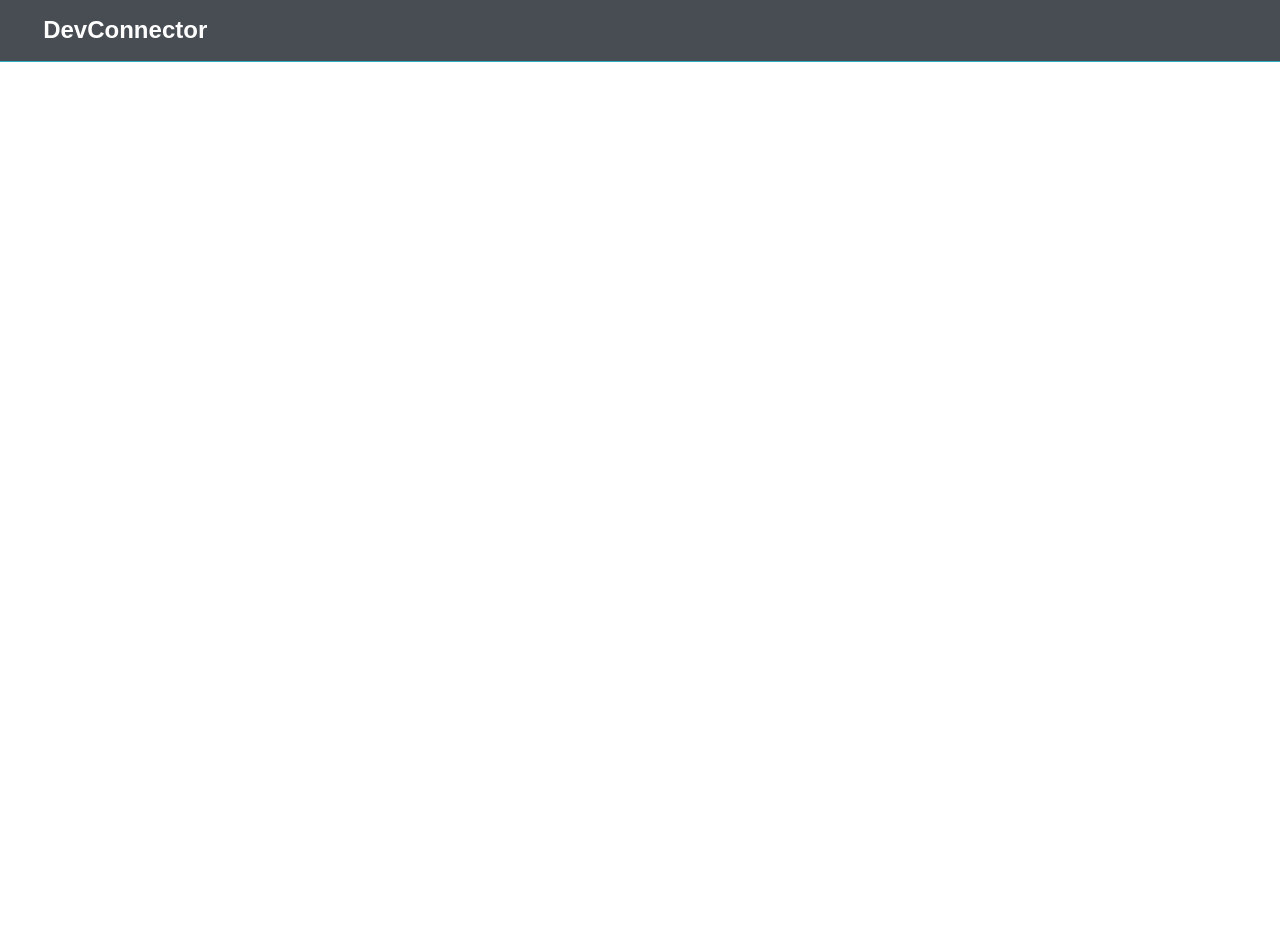
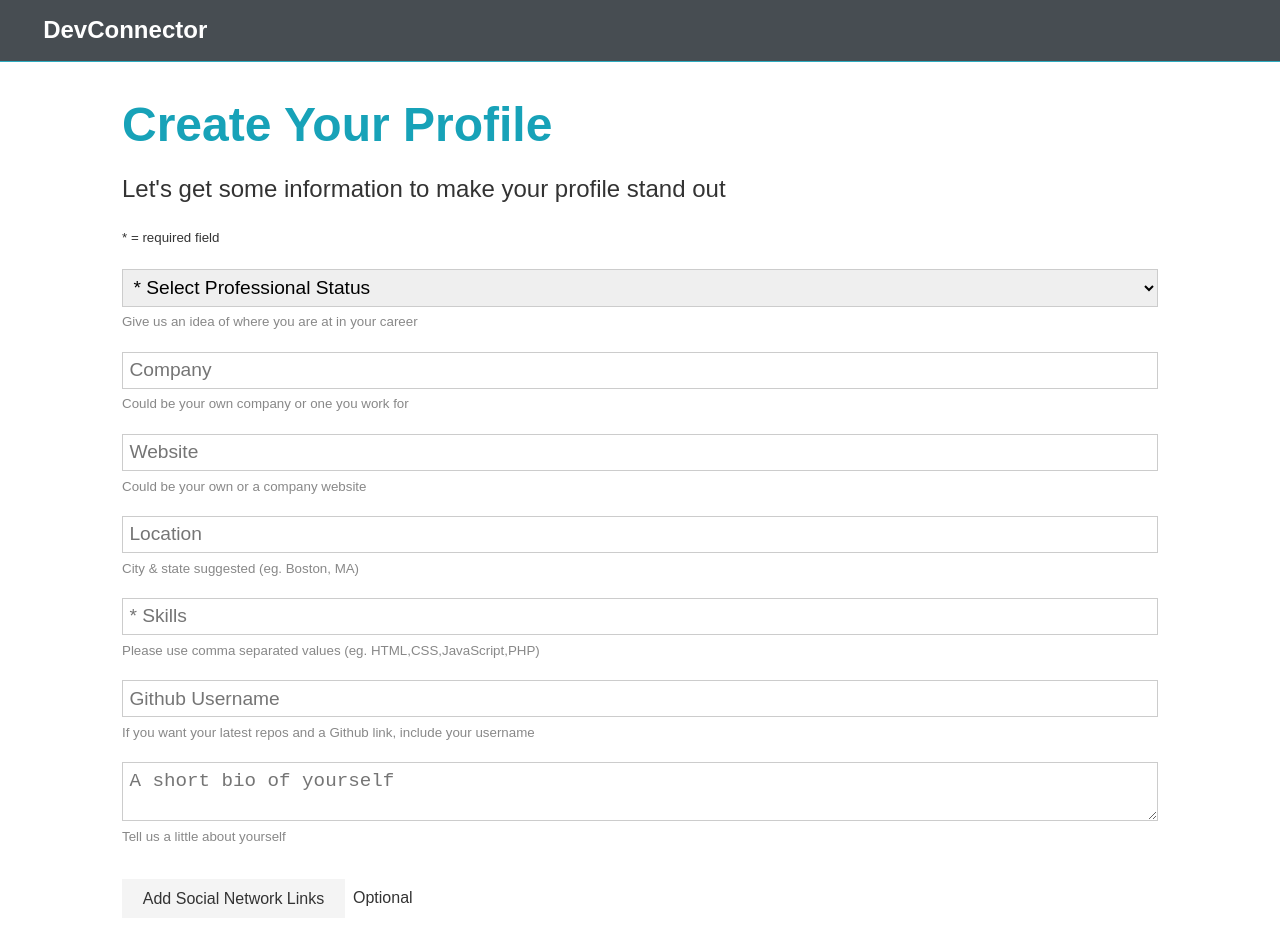
Before and after one commit to skmuddamsetty/dev-connector-revisit, a React (Create React App) app in the folder client/: page /create-profile in a window 1280 px wide. Shown: the top 952 px of the page. Before the commit the page ends 800 px from the top, so only its background shows below. Built offline with nearby package versions, Linux system fonts and the light colour scheme; no server answers; the HTML template or start-up script is replaced by a standard one.

Commit message:
47. CreateProfile Component

```diff
--- a/client/src/App.js
+++ b/client/src/App.js
@@ -14,6 +14,7 @@
 import Dashboard from './components/dashboard/Dashboard';
 import PrivateRoute from './components/routing/PrivateRoute';
 import PublicRoute from './components/routing/PublicRoute';
+import CreateProfile from './components/profile-form/CreateProfile';
 
 const token = localStorage.getItem('token');
 if (token) {
@@ -40,6 +41,11 @@
               <PublicRoute exact path='/login' component={Login} />
               <PublicRoute exact path='/register' component={Register} />
               <PrivateRoute exact path='/dashboard' component={Dashboard} />
+              <PrivateRoute
+                exact
+                path='/create-profile'
+                component={CreateProfile}
+              />
             </Switch>
           </section>
         </Fragment>
--- /dev/null
+++ b/client/src/components/profile-form/CreateProfile.js
@@ -0,0 +1,217 @@
+import React, { useState, Fragment } from 'react';
+import PropTypes from 'prop-types';
+import { connect } from 'react-redux';
+
+const CreateProfile = (props) => {
+  const [formData, setFormData] = useState({
+    company: '',
+    website: '',
+    location: '',
+    status: '',
+    skills: '',
+    githubusername: '',
+    bio: '',
+    twitter: '',
+    facebook: '',
+    linkedin: '',
+    youtube: '',
+    instagram: '',
+  });
+
+  const [displaySocialInputs, toggleSocialInputs] = useState(false);
+
+  const {
+    company,
+    website,
+    location,
+    status,
+    skills,
+    githubusername,
+    bio,
+    twitter,
+    facebook,
+    linkedin,
+    youtube,
+    instagram,
+  } = formData;
+
+  const onChange = (e) =>
+    setFormData({ ...formData, [e.target.name]: e.target.value });
+
+  return (
+    <Fragment>
+      <h1 className='large text-primary'>Create Your Profile</h1>
+      <p className='lead'>
+        <i className='fas fa-user'></i> Let's get some information to make your
+        profile stand out
+      </p>
+      <small>* = required field</small>
+      <form className='form'>
+        <div className='form-group'>
+          <select name='status' value={status} onChange={(e) => onChange(e)}>
+            <option value='0'>* Select Professional Status</option>
+            <option value='Developer'>Developer</option>
+            <option value='Junior Developer'>Junior Developer</option>
+            <option value='Senior Developer'>Senior Developer</option>
+            <option value='Manager'>Manager</option>
+            <option value='Student or Learning'>Student or Learning</option>
+            <option value='Instructor'>Instructor or Teacher</option>
+            <option value='Intern'>Intern</option>
+            <option value='Other'>Other</option>
+          </select>
+          <small className='form-text'>
+            Give us an idea of where you are at in your career
+          </small>
+        </div>
+        <div className='form-group'>
+          <input
+            type='text'
+            placeholder='Company'
+            name='company'
+            value={company}
+            onChange={(e) => onChange(e)}
+          />
+          <small className='form-text'>
+            Could be your own company or one you work for
+          </small>
+        </div>
+        <div className='form-group'>
+          <input
+            type='text'
+            placeholder='Website'
+            name='website'
+            value={website}
+            onChange={(e) => onChange(e)}
+          />
+          <small className='form-text'>
+            Could be your own or a company website
+          </small>
+        </div>
+        <div className='form-group'>
+          <input
+            type='text'
+            placeholder='Location'
+            name='location'
+            value={location}
+            onChange={(e) => onChange(e)}
+          />
+          <small className='form-text'>
+            City & state suggested (eg. Boston, MA)
+          </small>
+        </div>
+        <div className='form-group'>
+          <input
+            type='text'
+            placeholder='* Skills'
+            name='skills'
+            value={skills}
+            onChange={(e) => onChange(e)}
+          />
+          <small className='form-text'>
+            Please use comma separated values (eg. HTML,CSS,JavaScript,PHP)
+          </small>
+        </div>
+        <div className='form-group'>
+          <input
+            type='text'
+            placeholder='Github Username'
+            name='githubusername'
+            value={githubusername}
+            onChange={(e) => onChange(e)}
+          />
+          <small className='form-text'>
+            If you want your latest repos and a Github link, include your
+            username
+          </small>
+        </div>
+        <div className='form-group'>
+          <textarea
+            placeholder='A short bio of yourself'
+            name='bio'
+            value={bio}
+            onChange={(e) => onChange(e)}
+          ></textarea>
+          <small className='form-text'>Tell us a little about yourself</small>
+        </div>
+
+        <div className='my-2'>
+          <button
+            onClick={() => toggleSocialInputs(!displaySocialInputs)}
+            type='button'
+            className='btn btn-light'
+          >
+            Add Social Network Links
+          </button>
+          <span>Optional</span>
+        </div>
+        {displaySocialInputs && (
+          <Fragment>
+            <div className='form-group social-input'>
+              <i className='fab fa-twitter fa-2x'></i>
+              <input
+                type='text'
+                placeholder='Twitter URL'
+                name='twitter'
+                value={twitter}
+                onChange={(e) => onChange(e)}
+              />
+            </div>
+
+            <div className='form-group social-input'>
+              <i className='fab fa-facebook fa-2x'></i>
+              <input
+                type='text'
+                placeholder='Facebook URL'
+                name='facebook'
+                value={facebook}
+                onChange={(e) => onChange(e)}
+              />
+            </div>
+
+            <div className='form-group social-input'>
+              <i className='fab fa-youtube fa-2x'></i>
+              <input
+                type='text'
+                placeholder='YouTube URL'
+                name='youtube'
+                value={youtube}
+                onChange={(e) => onChange(e)}
+              />
+            </div>
+
+            <div className='form-group social-input'>
+              <i className='fab fa-linkedin fa-2x'></i>
+              <input
+                type='text'
+                placeholder='Linkedin URL'
+                name='linkedin'
+                value={linkedin}
+                onChange={(e) => onChange(e)}
+              />
+            </div>
+
+            <div className='form-group social-input'>
+              <i className='fab fa-instagram fa-2x'></i>
+              <input
+                type='text'
+                placeholder='Instagram URL'
+                name='instagram'
+                value={instagram}
+                onChange={(e) => onChange(e)}
+              />
+            </div>
+          </Fragment>
+        )}
+
+        <input type='submit' className='btn btn-primary my-1' />
+        <a className='btn btn-light my-1' href='dashboard.html'>
+          Go Back
+        </a>
+      </form>
+    </Fragment>
+  );
+};
+
+CreateProfile.propTypes = {};
+
+export default connect()(CreateProfile);
```
